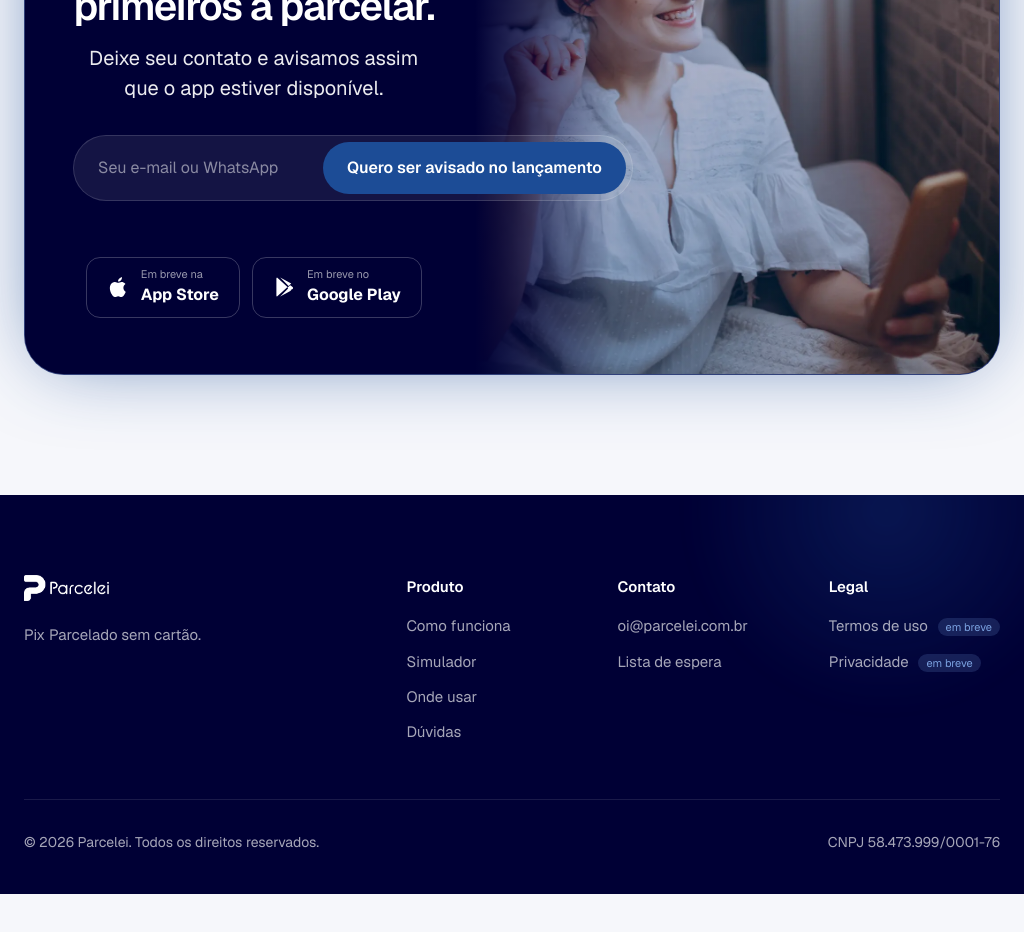
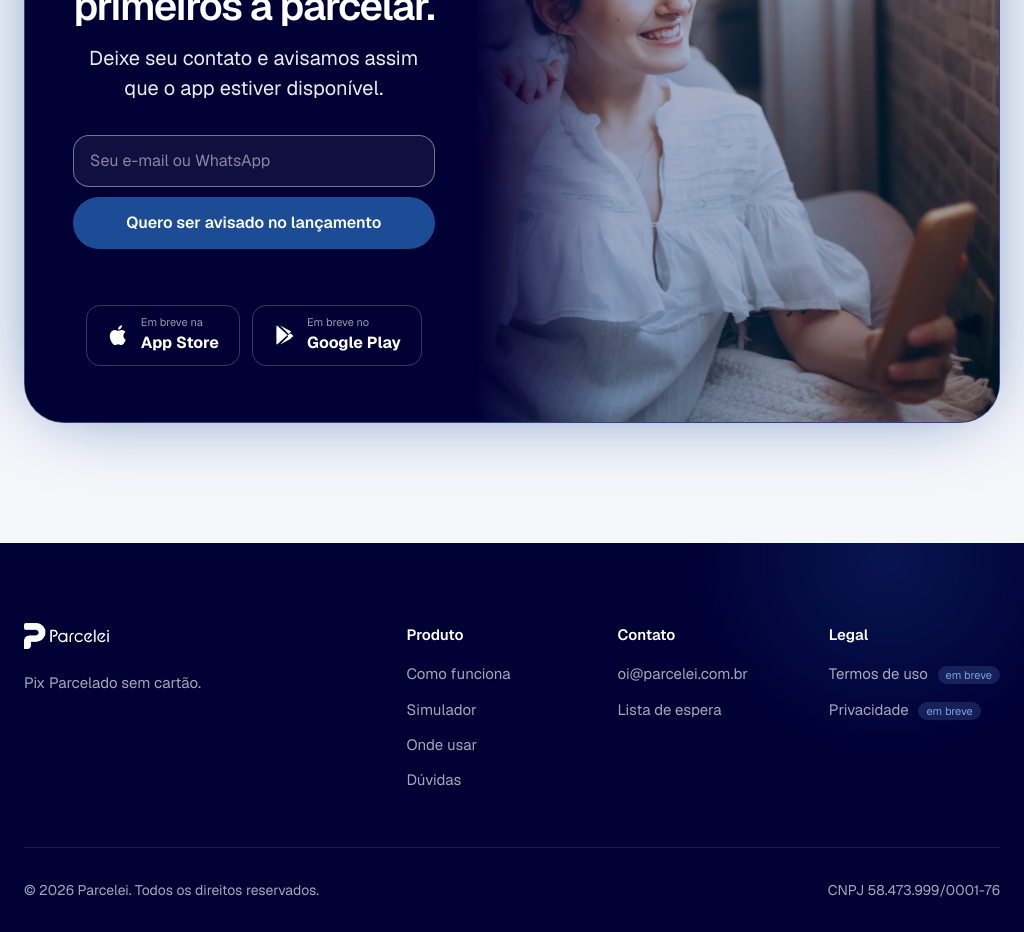
Before and after one commit to gazevedorp/parcelei-site, a Next.js app: page / in a window 1024 px wide. Shown: the part 5760-6692 px from the top of the page. Before the commit the page ends 6654 px from the top, so only its background shows below. Built offline with nearby package versions, Linux system fonts and the light colour scheme.

Commit message:
Empilha o formulário do CTA na faixa de 1024.
O botão fica abaixo do campo entre 769px e 1200px, para o formulário não entrar na foto. O enquadramento de 1440 e o de 390 ficam iguais.

```diff
--- a/src/app/globals.css
+++ b/src/app/globals.css
@@ -233,6 +233,13 @@ html.js .rv.in{opacity:1;transform:none;filter:none}
 @media (max-width:1200px) and (min-width:769px){
   .cta-in{grid-template-columns:minmax(0,.9fr) minmax(0,1.05fr)}
   .cta-body,.cta-visual{min-width:0}
+  .cta .wl{width:100%;max-width:none}
+  .cta .wl-field{flex-direction:column;align-items:stretch;gap:10px;width:100%;padding:0;background:transparent;border:0;border-radius:0}
+  .cta .wl-field:focus-within{border-color:transparent}
+  .cta .wl input{flex:none;width:100%;height:52px;box-sizing:border-box;padding:15px 16px;line-height:20px;border:1px solid rgba(255,255,255,.42);border-radius:16px;background:rgba(255,255,255,.06)}
+  .cta .wl input:focus{border-color:var(--n300)}
+  .cta .wl.err input{border-color:#ff8a8a}
+  .cta .wl .btn{width:100%;height:52px;white-space:normal}
 }
 /* mobile */
 @media (max-width:768px){
```
